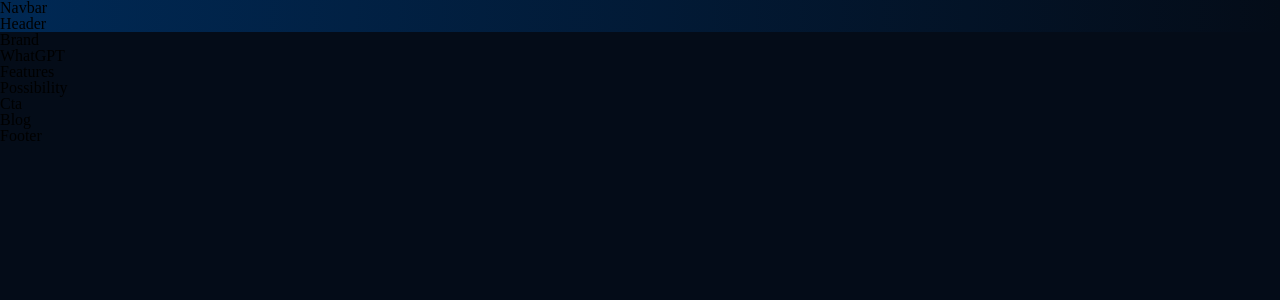
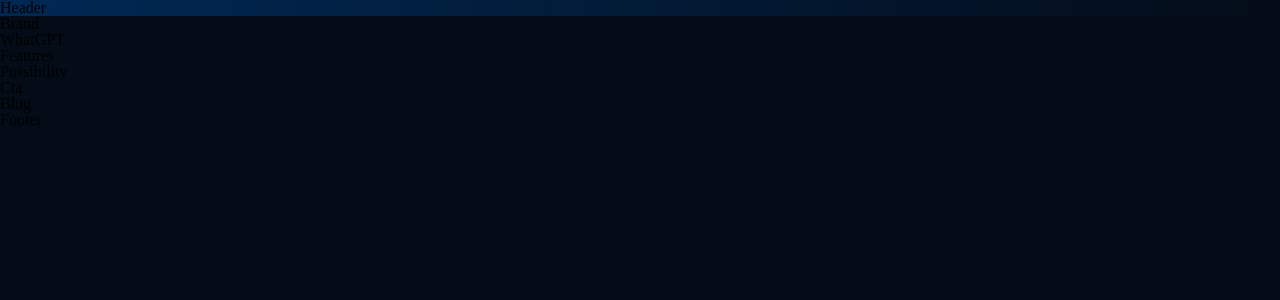
Before and after one commit to Kwonsongji/gpt1_jsm, a React (Create React App) app: page / in a window 1280 px wide. Shown: the top 300 px of the page. Built offline with nearby package versions, Linux system fonts and the light colour scheme.

Commit message:
react-icons

```diff
--- a/src/components/Navbar/index.js
+++ b/src/components/Navbar/index.js
@@ -1,10 +1,13 @@
 import React from 'react';
+import { RiMenu3Line, RiCloseLin } from 'react-icons/ri';
 import './style.css';
+
+// BEM -> Block Element Modifier
 
 const Navbar = () => {
   return (
-    <div className='Navbar'>
-     Navbar
+    <div className='gpt1_navbar'>
+     <div className="gpt1__navbar-links"></div>
     </div>
   )
 }
```
